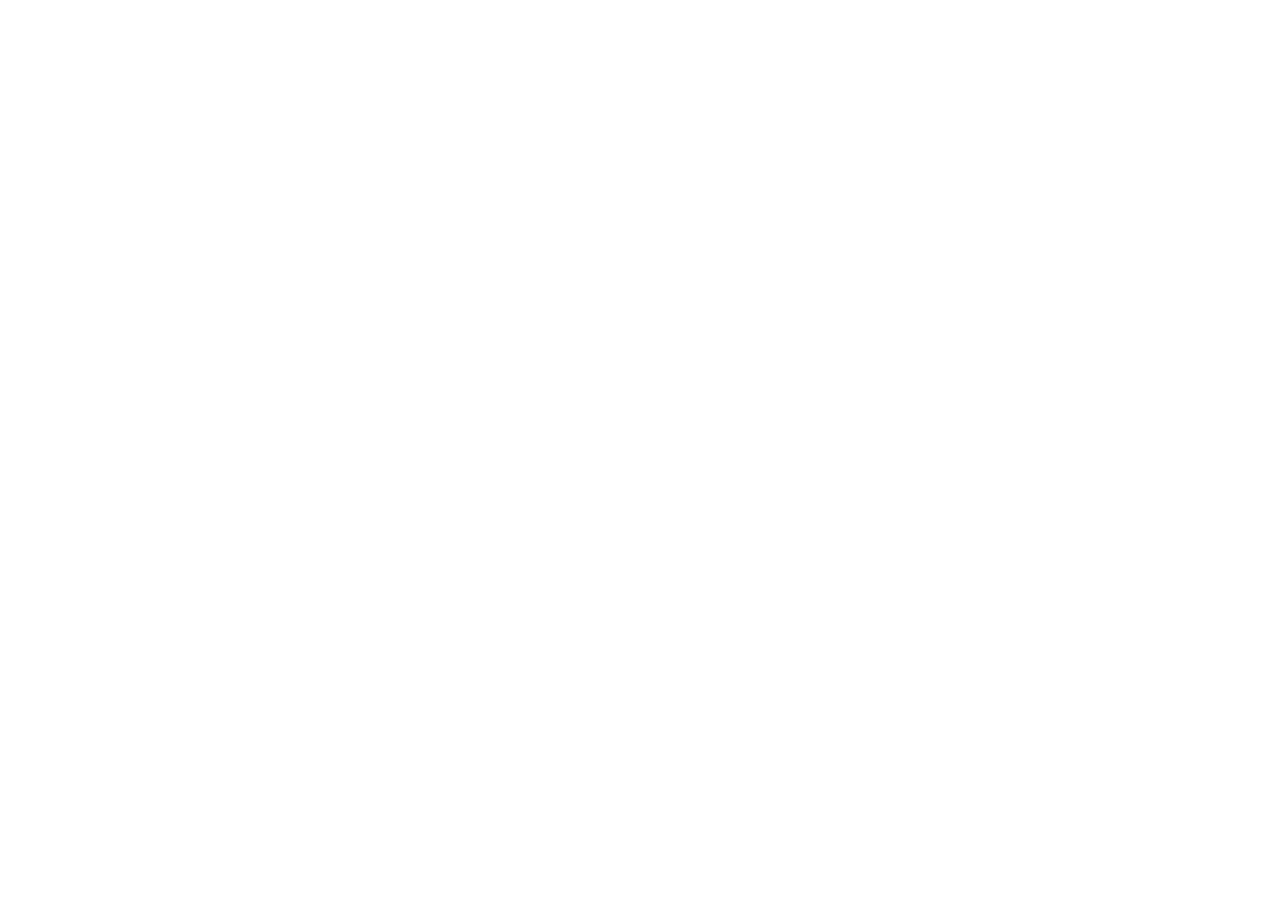
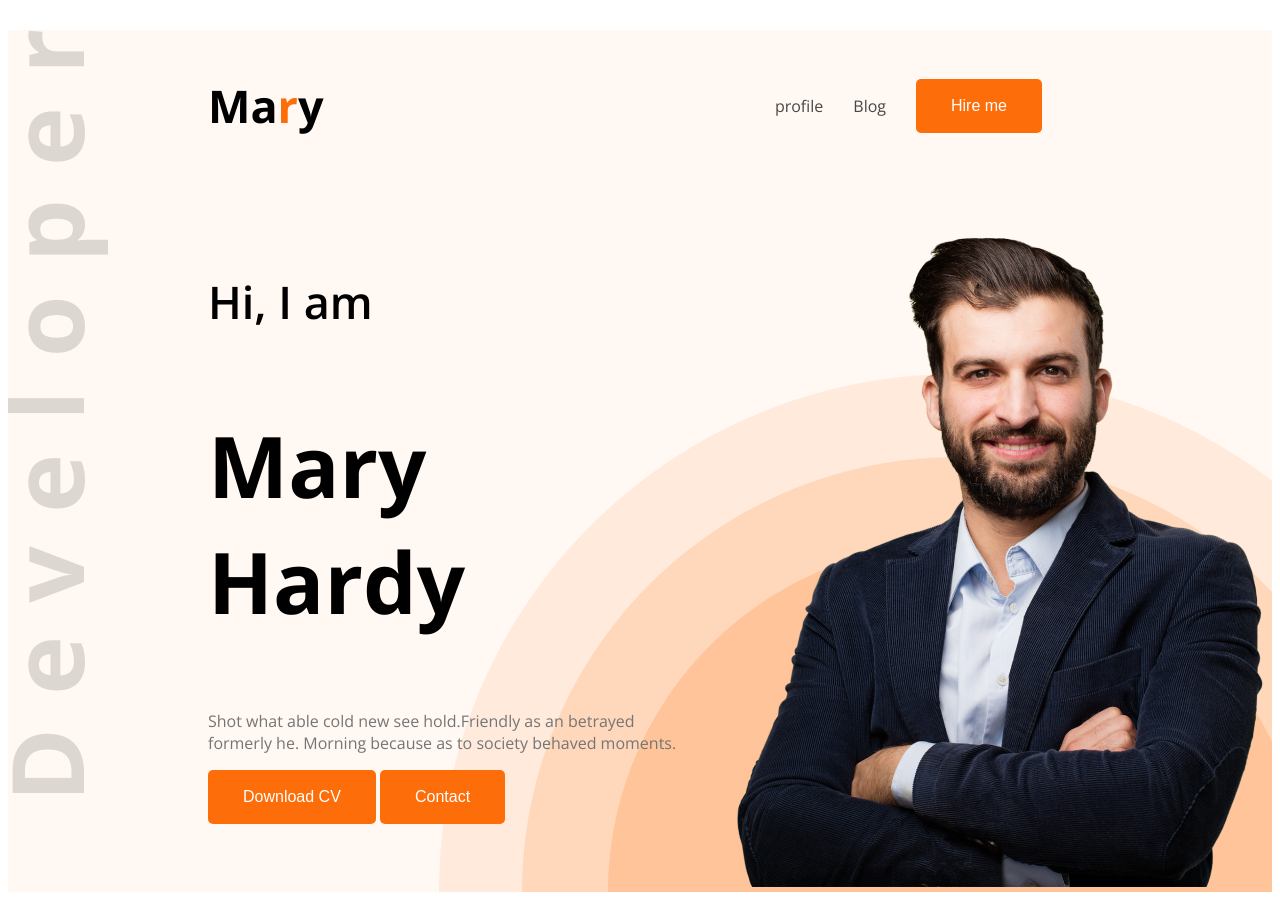
Before and after one commit to sumonkhan0077/port-dev-profile, a plain HTML site: page index.html in a window 1280 px wide. Before the commit the page ends 800 px from the top, so only its background shows below. Drawn offline with nearby package versions, Linux system fonts and the light colour scheme.

Commit message:
added header

```diff
--- a/index.html
+++ b/index.html
@@ -3,9 +3,44 @@
 <head>
     <meta charset="UTF-8">
     <meta name="viewport" content="width=device-width, initial-scale=1.0">
+    <link rel="preconnect" href="https://fonts.googleapis.com">
+<link rel="preconnect" href="https://fonts.gstatic.com" crossorigin>
+<link href="https://fonts.googleapis.com/css2?family=Open+Sans:ital,wght@0,300..800;1,300..800&display=swap" rel="stylesheet">
+<link rel="stylesheet" href="styles/style.css">
     <title>port dev profile</title>
 </head>
 <body>
+    <header>
+        <nav>
+            <h3>Ma<span>r</span>y</h3>
+            <ul>
+                <li><a class="dark-2" href="">profile</a></li>
+                <li><a class="dark-2"  href="">Blog</a></li>
+                <li><a href=""><button class="primary-button">Hire me</button></a></li>
+            </ul>
+        </nav>
+     <div class="banner">
+         <div class="text-intro">
+            <h4>Hi, I am </h4>
+            <h2>Mary Hardy</h2>
+            <p class="dark-3">Shot what able cold new see hold.Friendly as an betrayed formerly he. Morning because as to society behaved moments.</p>
+            <button class="primary-button">Download CV</button>
+            <button class="primary-button">Contact</button>
+        </div>
+        <div class="banner-pic">
+           <img src="images/hardy.png" alt="">
+        </div>
 
+     </div>
+
+    </header>
+
+    <main>
+
+    </main>
+
+    <footer>
+
+    </footer>
 </body>
 </html>
--- /dev/null
+++ b/styles/style.css
@@ -0,0 +1,87 @@
+
+body {
+  font-family: "Open Sans", sans-serif;
+  font-optical-sizing: auto;
+  font-style: normal;
+  font-variation-settings:
+    "wdth" 100;
+}
+header{
+    background-image: url(../images/developer.png) , url(../images/header_bg.png);
+    background-repeat: no-repeat;
+    background-position: top left , bottom right;
+
+}
+/* shear styles */
+.dark-2{
+    color: #474747;
+    .primary-button
+}
+.primary-button{
+    background-color: #FD6E0A;
+    color: white;
+    border: none;
+    padding: 18px 35px;
+    border-radius: 5px;
+    font-size: 1em;
+}
+.dark-3{
+    color: #757575;
+}
+header {
+    background-color: #FFF8F3;
+    margin-top:0px;
+    margin-left: 0;
+    margin-right: 0;
+}
+nav {
+    display: flex;
+    justify-content: space-between;
+    text-align: center;
+    align-items: center;
+    margin: 30px 200px;
+}
+nav h3 {
+    font-family: 700;
+    font-size:45px;
+
+}
+nav h3 span {
+    color:#FD6E0A
+}
+nav ul {
+    display: flex;
+    align-items: center;
+}
+nav ul li{
+    list-style: none;
+
+}
+nav li a {
+    text-decoration: none;
+    margin-right: 30px;
+}
+.banner {
+    justify-content: space-between;
+    display: flex;
+
+}
+
+.text-intro {
+     margin-left: 200px ;
+}
+.text-intro h4 {
+    font-weight: 600;
+    font-size: 45px;
+    padding-bottom: 5px;
+}
+.text-intro h2 {
+    font-weight: 700;
+    font-size: 85px;
+}
+.text-intro p {
+
+}
+.banner-pic {
+
+}
```
Also changed, not shown: images/developer.png (added), images/hardy.png (added), images/header_bg.png (added), images/icons/facebook.png (added), images/icons/insta.png (added), images/icons/js.png (added), images/icons/mongo.png (added), images/icons/nodejs.png (added), images/icons/react.png (added), images/icons/twitter.png (added).
